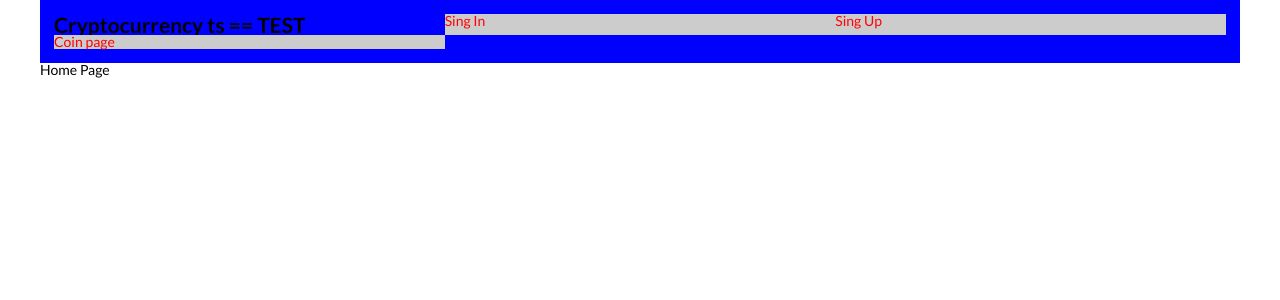
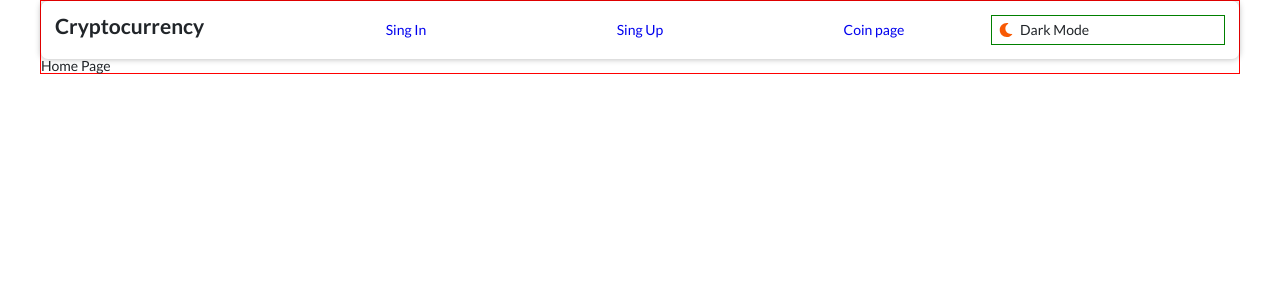
Before and after one commit to webioann/cryptocurrency, a React app: page / in a window 1280 px wide. Shown: the top 300 px of the page. Built offline with nearby package versions, Linux system fonts and the light colour scheme.

Commit message:
theme toggler and styles

```diff
--- a/src/App/App.tsx
+++ b/src/App/App.tsx
@@ -2,6 +2,7 @@ import React,{ useRef,useEffect } from 'react'
 import { useAppSelector } from '../Redux/store'
 import { Routes, Route, Link } from "react-router-dom"
 import Navbar from '../components/Navbar/Navbar'
+import ThemeToggle from '../components/ThemeToggle/ThemeToggle'
 import CoinPage from '../components/CoinPage/CoinPage'
 import HomePage from '../components/HomePage/HomePage'
 import Account from '../components/Account/Account'
@@ -18,10 +19,11 @@ const  App:React.FC = () => {
   return (
     <Container>
       <Navbar>
-        <h2 className='logo'>Cryptocurrency ts == {test}</h2>
+        <h2 className='logo'>Cryptocurrency</h2>
         <Link to="/sing-in" className='link'>Sing In</Link>
         <Link to="/sing-up" className='link'>Sing Up</Link>
         <Link to="/coin-page" className='link'>Coin page</Link>
+        <ThemeToggle/>
       </Navbar>
       <Routes>
         <Route path="/" element={<HomePage/>}/>
--- a/src/App/app.scss
+++ b/src/App/app.scss
@@ -1,14 +1,5 @@
 @import url(https://fonts.googleapis.com/css?family=Lato:400,300,300italic,400italic,700,700italic);
 
-//====== VARIABLES ======
-$text-light: #ffffff;
-$text-dark: #212529;
-$text-carrot: #f85904;
-
-$bg-light: #ffffff;
-$bg-dark: #252526;
-$bg-hover: rgba(0,0,0,0.1);
-$bg-active: rgba(0,0,0,0.2);
 
 *{
 	padding: 0;
--- /dev/null
+++ b/src/App/index.scss
@@ -0,0 +1,9 @@
+//====== VARIABLES ======
+$text-light: #ffffff;
+$text-dark: #212529;
+$text-carrot: #f85904;
+
+$bg-light: #ffffff;
+$bg-dark: #252526;
+$bg-hover: rgba(0,0,0,0.1);
+$bg-active: rgba(0,0,0,0.2);
--- a/src/Redux/reduxSlice.ts
+++ b/src/Redux/reduxSlice.ts
@@ -2,9 +2,11 @@ import { createSlice,PayloadAction } from "@reduxjs/toolkit";
 
 type InitialState = {
     test: string;
+    theme_mode: string;
 }
 const initialState:InitialState = {
     test: 'TEST',
+    theme_mode: 'light'
 }
 
 export const reduxSlice = createSlice({
@@ -12,9 +14,11 @@ export const reduxSlice = createSlice({
     initialState,
     reducers: {
         getTest: (state) => { state.test = 'TEST_2' },
+        installLightTheme: (state) => { state.theme_mode = 'light' },
+        installDarkTheme: (state) => { state.theme_mode = 'dark' },
     },
 });
 
-export const { getTest, } = reduxSlice.actions;
+export const { getTest,installLightTheme,installDarkTheme } = reduxSlice.actions;
 
 export default reduxSlice.reducer;
--- a/src/TYPES.ts
+++ b/src/TYPES.ts
@@ -1,4 +1,9 @@
+import React from "react"
 
 export type PropsChildren = {
     children: JSX.Element | JSX.Element[]
 }
+
+// export type PropsChildren = {
+//     children: React.ReactNode
+// }
--- a/src/components/Container/Container.tsx
+++ b/src/components/Container/Container.tsx
@@ -1,14 +1,18 @@
 import React from 'react'
-import { PropsChildren } from '../../TYPES';
+import { PropsChildren } from '../../TYPES'
+import { useAppSelector } from '../../Redux/store'
 import './container.scss'
 
 const Container:React.FC<PropsChildren> = ({ children }) => {
 
+    const color_theme = useAppSelector(state => state.redux.theme_mode)
+
     return (
         <div className='container-fluid'>
-            <div className='container'>
+            <div className={`container ${color_theme}`}>
                 { children }
             </div>
+
         </div>
     )
 }
--- a/src/components/Container/container.scss
+++ b/src/components/Container/container.scss
@@ -1,3 +1,5 @@
+@import '../../App/index.scss';
+
 .container-fluid{
     min-width: 100%;
     // delete thise line
@@ -6,7 +8,15 @@
     .container{
         max-width: 1200px;
         margin: 0 auto;
-        background-color: #fff;
         position: relative;
+        border: 1px solid red
+    }
+    .light{
+        background-color: $bg-light;
+        color: $text-dark;
+    }
+    .dark{
+        background-color: $bg-dark;
+        color: $text-light;
     }
 }
--- a/src/components/Navbar/navbar.scss
+++ b/src/components/Navbar/navbar.scss
@@ -3,12 +3,23 @@
     top: 0;
     left: 0;
     right: 0;
-    background-color: blue;
     display: grid;
-    grid-template-columns: 1fr 1fr 1fr;
+    grid-template-columns: 1fr 1fr 1fr 1fr 1fr;
     padding: 1rem;
+    border-radius: 0.5rem;
+    box-shadow: 0px 0px 6px rgba(0,0,0,0.3);
     .link{
-        background-color: #ccc;
-        color: red;
+        display: flex;
+        align-items: center;
+        border-radius: 0.5rem;
+        justify-content: center;
+        padding: 0.5rem;
+        box-shadow: 0px 0px 6px rgba(0,0,0,0.0);
+        transition: box-shadow 200ms linear;
+        cursor: pointer;
+            &:hover{
+            box-shadow: 0px 0px 6px rgba(0,0,0,0.3);
+
+        }
     }
 }
--- a/src/components/ThemeToggle/ThemeToggle.tsx
+++ b/src/components/ThemeToggle/ThemeToggle.tsx
@@ -1,10 +1,31 @@
 import React from 'react'
-import { FaRegSun,FaMoon } from 'react-icons/fa'
+import { useAppSelector,useAppDispatch } from '../../Redux/store'
+import { installDarkTheme,installLightTheme } from '../../Redux/reduxSlice'
+import { FaSun,FaMoon } from 'react-icons/fa'
+import './theme-toggle.scss'
 
-const ThemeToggle = () => {
-    return (
-        <div>ThemeToggle</div>
-    )
+const ThemeToggle:React.FC = () => {
+
+    const color_theme = useAppSelector(state => state.redux.theme_mode)
+    const dispatch = useAppDispatch()
+
+    if ( color_theme === 'light' ) {
+        return (
+            <div className='toggle' onClick={() => dispatch(installDarkTheme())}>
+                <FaMoon className='toggle-icon'/>
+                <span>Dark Mode</span>
+            </div>
+        )
+    }
+    else {
+        return (
+            <div className='toggle' onClick={() => dispatch(installLightTheme())}>
+                <FaSun className='toggle-icon'/>
+                <span>Light Mode</span>
+            </div>
+        )
+    }
 }
+export default ThemeToggle;
 
-export default ThemeToggle
+// if ( color_theme === 'dark' )
--- /dev/null
+++ b/src/components/ThemeToggle/theme-toggle.scss
@@ -0,0 +1,13 @@
+.toggle{
+    border: 1px solid green;
+    display: flex;
+    align-items: center;
+    padding: 0.5rem;
+    cursor: pointer;
+    .toggle-icon{
+        color: #f85904;
+    }
+    span{
+        margin-left: 0.5rem;
+    }
+}
```
